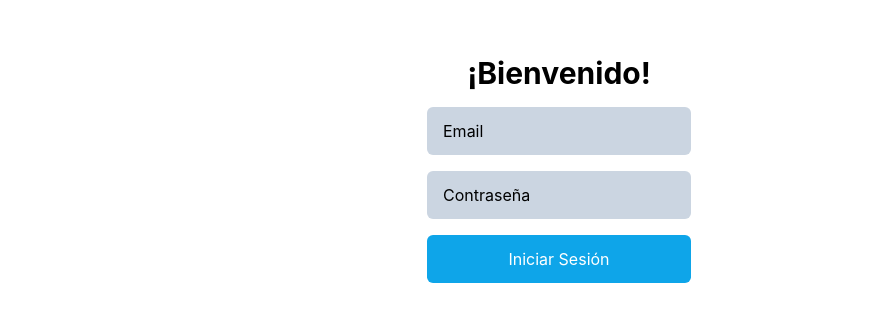
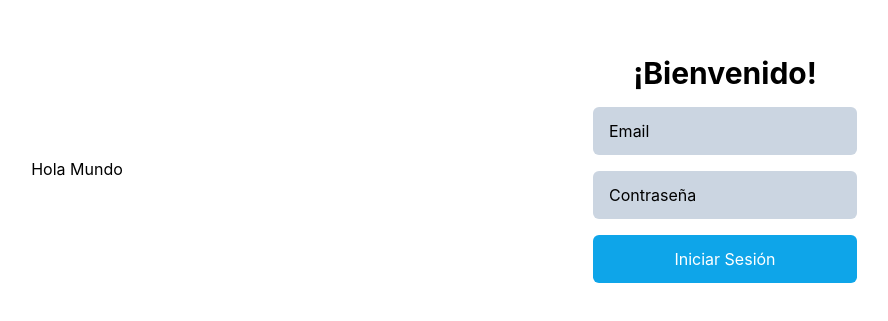
Before and after one commit to Josher29/ProyectoWeb, a React (Create React App) app in the folder proyecto-web/: page /login in a window 1280 px wide. Shown: the part 231-552 px from the top of the page, without its empty margins (81-969 px from the left). Built offline with nearby package versions, Linux system fonts and the light colour scheme.

Commit message:
added two columns

```diff
--- a/proyecto-web/src/Pages/Login/index.js
+++ b/proyecto-web/src/Pages/Login/index.js
@@ -15,6 +15,11 @@ export default function Login() {
     return userIsLoggedIn ? (
       <Navigate to="/" />
     ) : (
+      <div className="grid grid-cols-2 gap-4">
+        <div className="w-2/4 flex items-center justify-center h-screen">
+          <h1>Hola Mundo</h1>
+        </div>
+        <div className="w-2/4">
           <div className="flex items-center justify-center h-screen">
             <div className="text-center">
               <div className="mb-4">
@@ -53,5 +58,7 @@ export default function Login() {
               </button>
             </div>
           </div>
+        </div>
+      </div>
     );
   }
```
Lines whose indentation alone changed are shown as unchanged.
